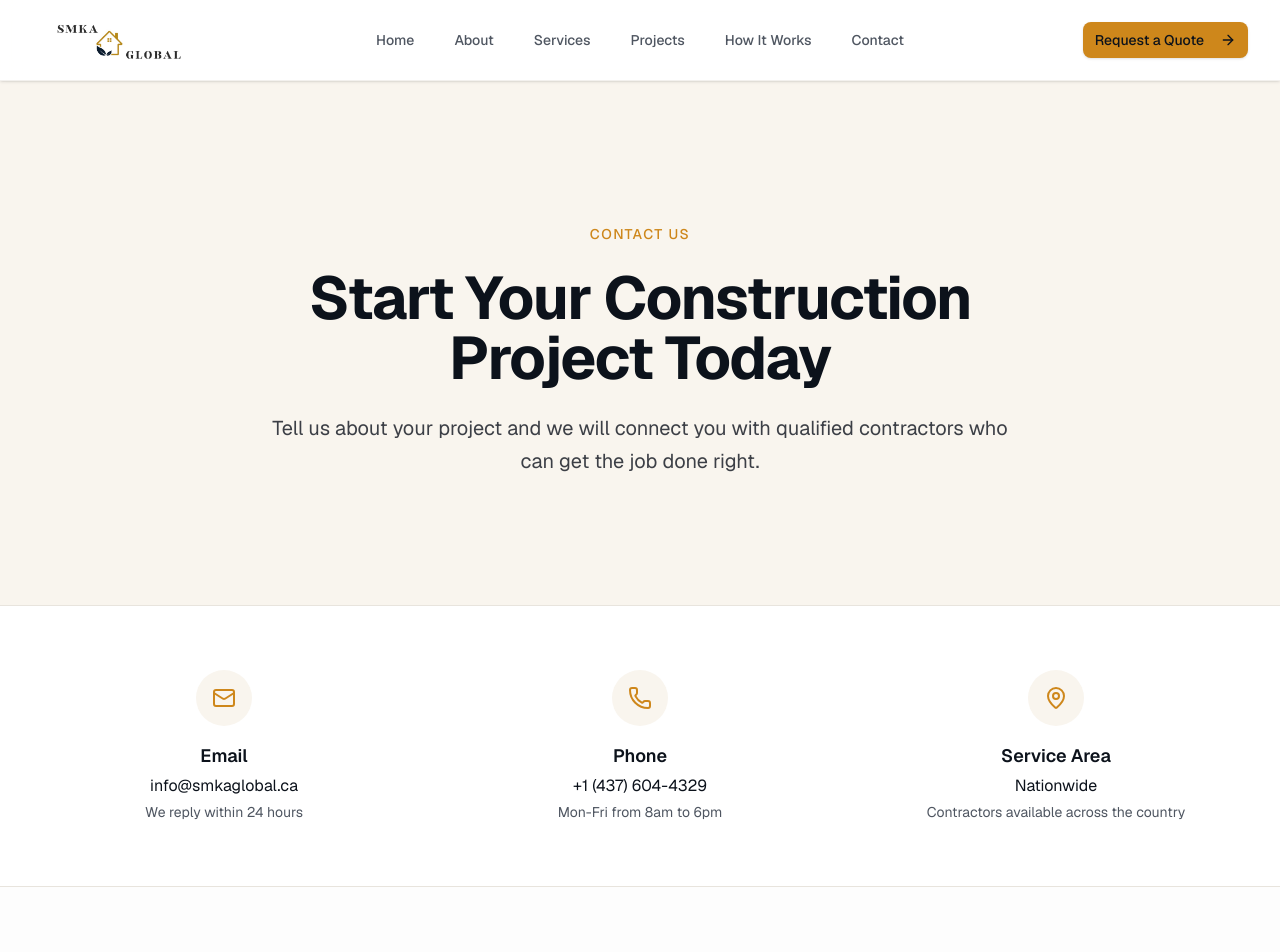
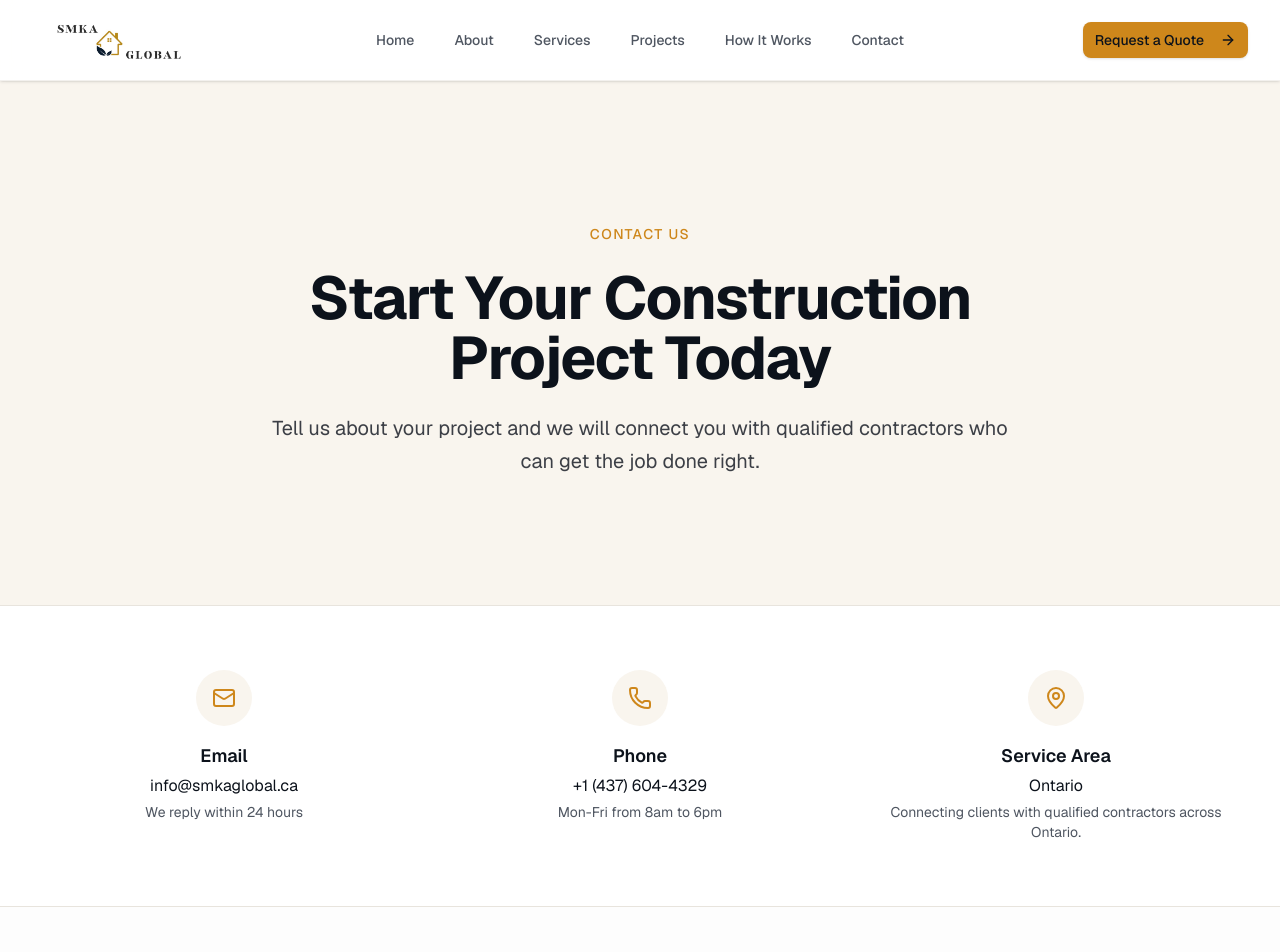
Before and after one commit to Cansugc/smka-global-website, a Next.js app: page /contact in a window 1280 px wide. Shown: the top 952 px of the page. Built offline with nearby package versions, Linux system fonts and the light colour scheme.

Commit message:
feat: update service area to Ontario
Updated service area description for Ontario contractors

Co-authored-by: Cansugc <134551069+Cansugc@users.noreply.github.com>

```diff
--- a/app/contact/page.tsx
+++ b/app/contact/page.tsx
@@ -24,8 +24,8 @@ const contactInfo = [
   {
     icon: MapPin,
     title: "Service Area",
-    value: "Nationwide",
-    description: "Contractors available across the country",
+    value: "Ontario",
+    description: "Connecting clients with qualified contractors across Ontario.",
   },
 ]
 
```
